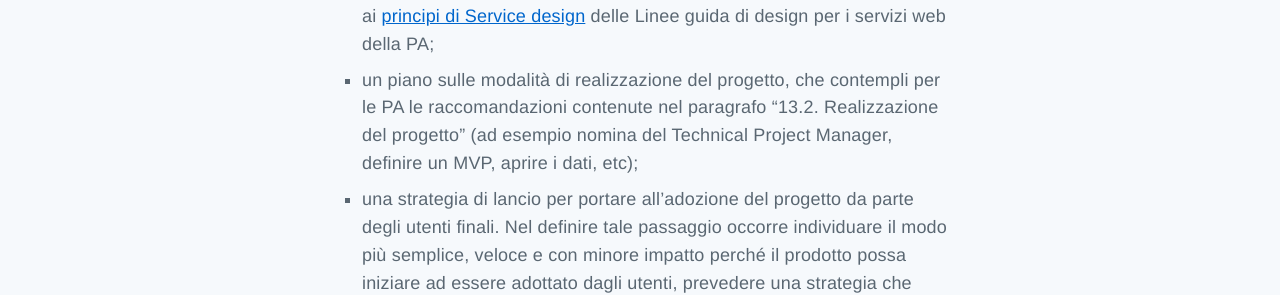
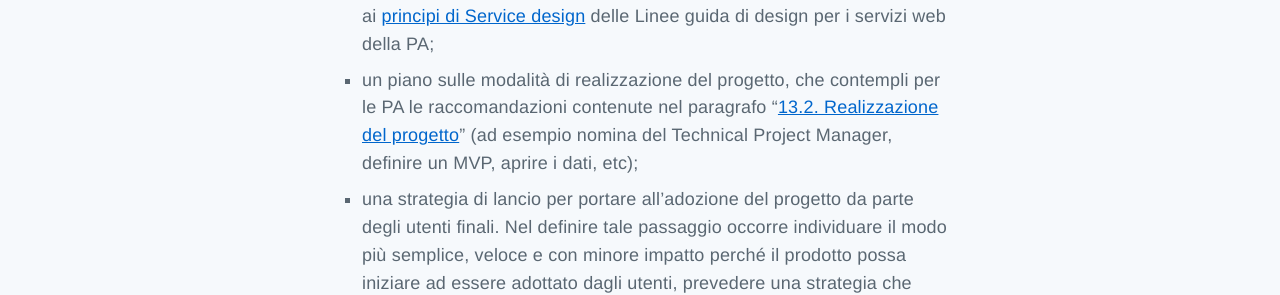
Before and after one commit to italia/pianotriennale-ict.italia.it, a Jekyll site: the page built from _pages/it/principi-per-lo-sviluppo-di-progetti-digitali.md, in a window 1280 px wide. Shown: the part 831-1126 px from the top of the page. Built offline with Jekyll 4.4.1, drawn with Linux system fonts in a browser that asks for light colours; some web fonts are replaced; some of the changed lines change nothing that is shown.

Commit message:
Added missing link

```diff
--- a/_pages/it/principi-per-lo-sviluppo-di-progetti-digitali.md
+++ b/_pages/it/principi-per-lo-sviluppo-di-progetti-digitali.md
@@ -13,6 +13,6 @@ I principi rappresentano accorgimenti sia di natura pratica - per la gestione de
 
 All’interno dei principi sono contenuti, inoltre, gli elementi da considerare nella fase di predisposizione di un progetto digitale, quali:
 - un chiaro disegno di cosa si vuole ottenere. La fase di design è essenziale per la buona riuscita del progetto e, in particolare, nella fase di progettazione dei servizi (service design). A tale proposito, si rimanda ai [principi di Service design](https://designers.italia.it/service-design/) delle Linee guida di design per i servizi web della PA;
-- un piano sulle modalità di realizzazione del progetto, che contempli per le PA le raccomandazioni contenute nel paragrafo “13.2. Realizzazione del progetto” (ad esempio nomina del Technical Project Manager, definire un MVP, aprire i dati, etc);
+- un piano sulle modalità di realizzazione del progetto, che contempli per le PA le raccomandazioni contenute nel paragrafo “[13.2. Realizzazione del progetto](https://pianotriennale-ict.readthedocs.io/it/latest/doc/13_principi-per-lo-sviluppo-di-progetti-digitali.html#realizzazione-del-progetto)” (ad esempio nomina del Technical Project Manager, definire un MVP, aprire i dati, etc);
 - una strategia di lancio per portare all’adozione del progetto da parte degli utenti finali. Nel definire tale passaggio occorre individuare il modo più semplice, veloce e con minore impatto perché il prodotto possa iniziare ad essere adottato dagli utenti, prevedere una strategia che favorisca un suo utilizzo incrementale, un piano effettivo di lancio e di comunicazione.
 - un piano per mantenere il sistema aggiornato, sicuro, e utile nel tempo, oltre che per assicurarne il continuo funzionamento anche in caso di malfunzionamenti o disastri (evoluzione e manutenzione).
```
